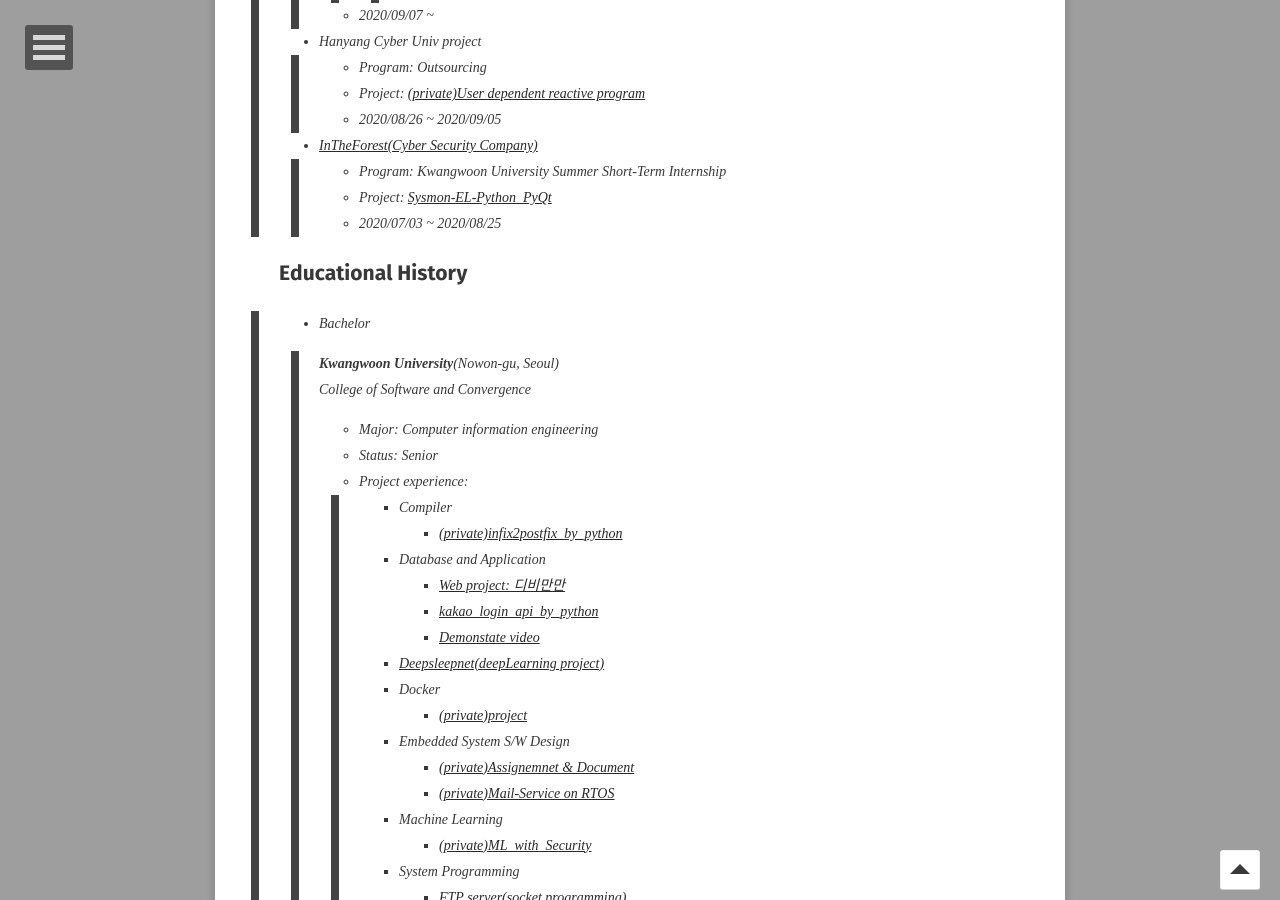
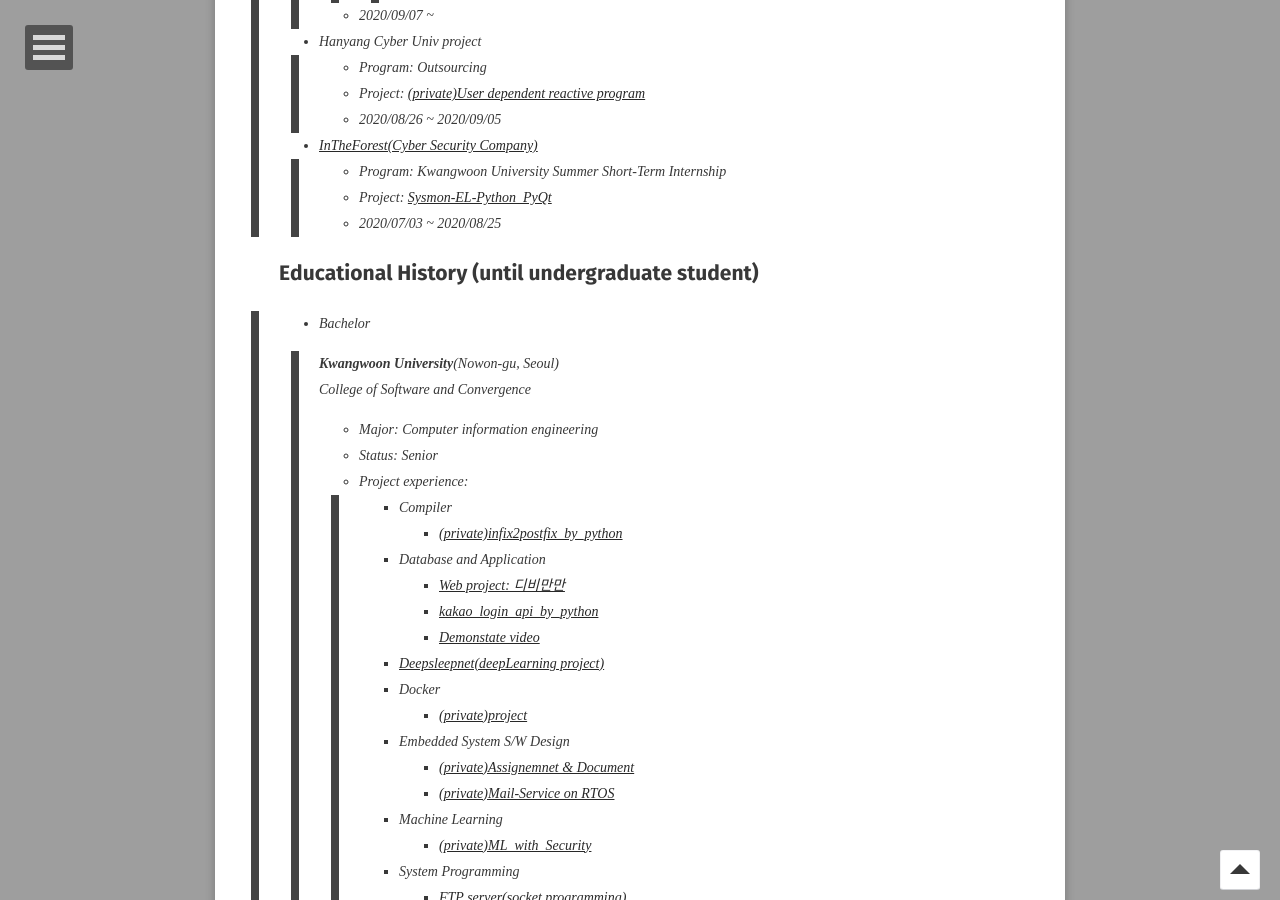
Before and after one commit to leesk212/leesk212.github.io, a Jekyll site: the page built from about/index.md, in a window 1280 px wide and 900 px high, scrolled down 2809 px. Built offline with Jekyll 4.4.1, drawn with Linux system fonts in a browser that asks for light colours; some web fonts are replaced.

Commit message:
Update index.md

```diff
--- a/about/index.md
+++ b/about/index.md
@@ -101,7 +101,7 @@
 >> - 2020/07/03 ~ 2020/08/25
 
 
-##  Educational History
+##  Educational History  (until undergraduate student)
 
 >
 > * Bachelor
```
